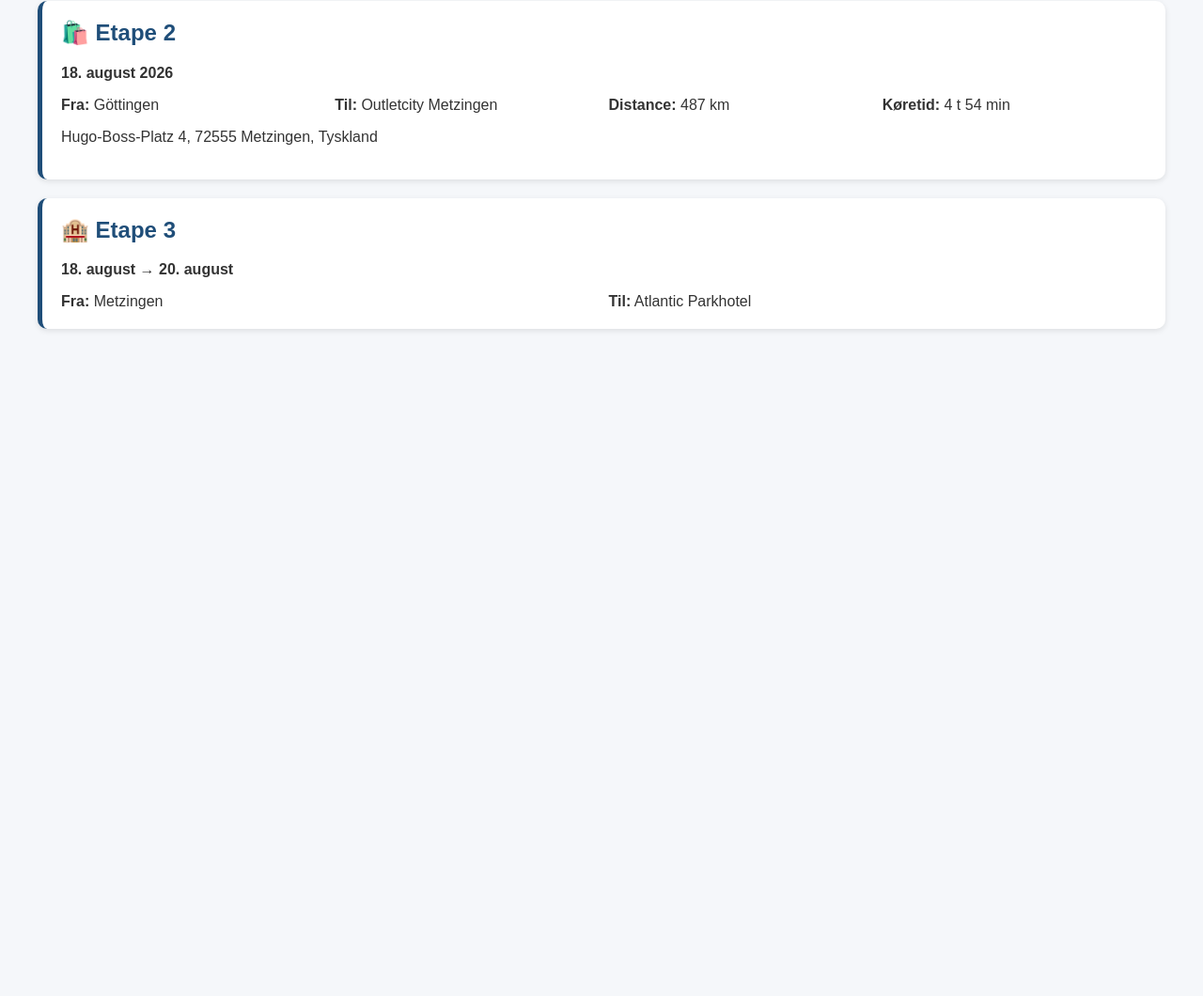
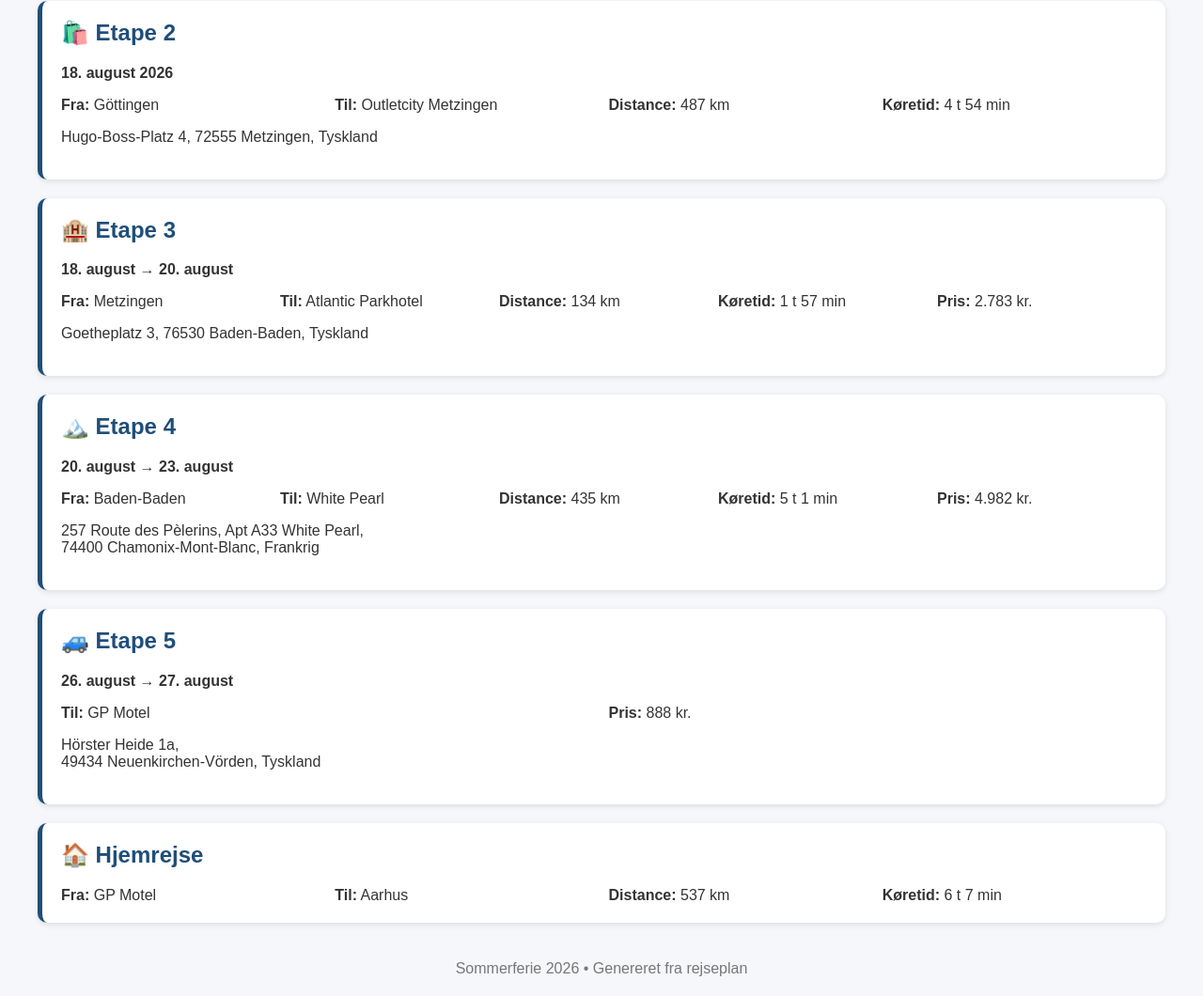
Before and after one commit to duerne10/ferie, a plain HTML site: page index.html in a window 1280 px wide. Shown: the part 560-1620 px from the top of the page at 94% size. Before the commit the page ends 950 px from the top, so only its background shows below. Drawn offline with Linux system fonts and the light colour scheme.

Commit message:
Update index.html

```diff
--- a/index.html
+++ b/index.html
@@ -123,4 +123,63 @@
     <div class="details">
         <div><span class="label">Fra:</span> Metzingen</div>
         <div><span class="label">Til:</span> Atlantic Parkhotel</div>
-        <div
+        <div><span class="label">Distance:</span> 134 km</div>
+        <div><span class="label">Køretid:</span> 1 t 57 min</div>
+        <div><span class="label">Pris:</span> 2.783 kr.</div>
+    </div>
+
+    <p>
+        Goetheplatz 3, 76530 Baden-Baden, Tyskland
+    </p>
+</div>
+
+<div class="trip-card">
+    <h2>🏔️ Etape 4</h2>
+    <p><strong>20. august → 23. august</strong></p>
+
+    <div class="details">
+        <div><span class="label">Fra:</span> Baden-Baden</div>
+        <div><span class="label">Til:</span> White Pearl</div>
+        <div><span class="label">Distance:</span> 435 km</div>
+        <div><span class="label">Køretid:</span> 5 t 1 min</div>
+        <div><span class="label">Pris:</span> 4.982 kr.</div>
+    </div>
+
+    <p>
+        257 Route des Pèlerins, Apt A33 White Pearl,<br>
+        74400 Chamonix-Mont-Blanc, Frankrig
+    </p>
+</div>
+
+<div class="trip-card">
+    <h2>🚙 Etape 5</h2>
+    <p><strong>26. august → 27. august</strong></p>
+
+    <div class="details">
+        <div><span class="label">Til:</span> GP Motel</div>
+        <div><span class="label">Pris:</span> 888 kr.</div>
+    </div>
+
+    <p>
+        Hörster Heide 1a,<br>
+        49434 Neuenkirchen-Vörden, Tyskland
+    </p>
+</div>
+
+<div class="trip-card">
+    <h2>🏠 Hjemrejse</h2>
+
+    <div class="details">
+        <div><span class="label">Fra:</span> GP Motel</div>
+        <div><span class="label">Til:</span> Aarhus</div>
+        <div><span class="label">Distance:</span> 537 km</div>
+        <div><span class="label">Køretid:</span> 6 t 7 min</div>
+    </div>
+</div>
+
+<footer>
+    Sommerferie 2026 • Genereret fra rejseplan
+</footer>
+
+</body>
+</html>
```
